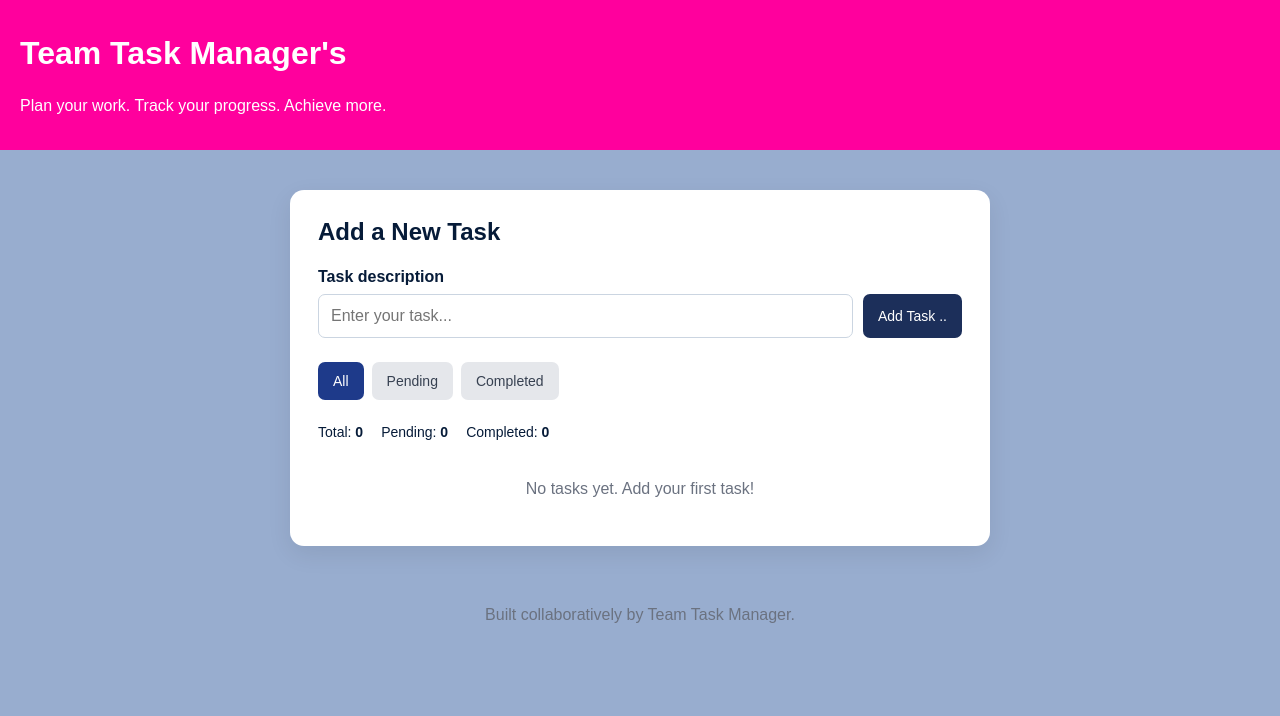
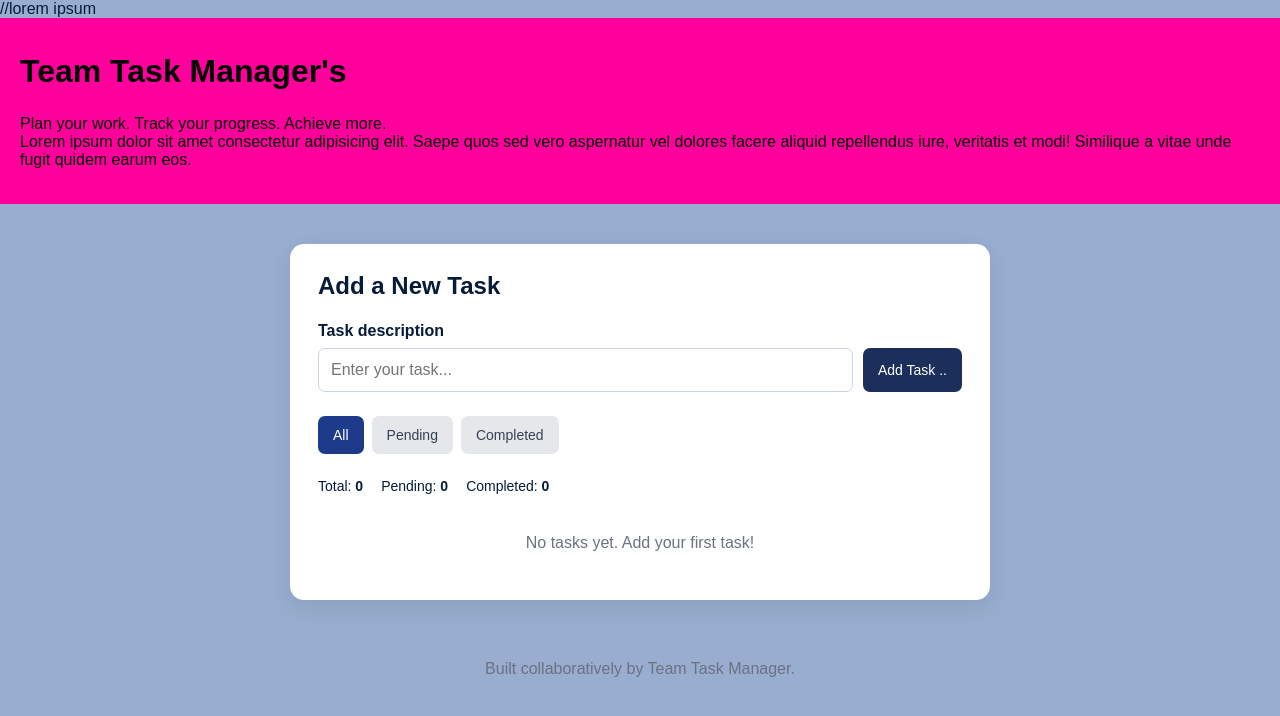
Before and after one commit to TanmayMalpure/Team-task-manager, a plain HTML site: page index.html in a window 1280 px wide. Drawn offline with Linux system fonts and the light colour scheme.

Commit message:
made changes for rebase

```diff
--- a/index.html
+++ b/index.html
@@ -1,4 +1,4 @@
-
+//lorem ipsum
 <!DOCTYPE html>
 <html lang="en">
 <head>
@@ -13,6 +13,7 @@
   <header class="header">
     <h1>Team Task Manager's</h1>
     <p>Plan your work. Track your progress. Achieve more.</p>
+    <p>Lorem ipsum dolor sit amet consectetur adipisicing elit. Saepe quos sed vero aspernatur vel dolores facere aliquid repellendus iure, veritatis et modi! Similique a vitae unde fugit quidem earum eos.</p>
   </header>
 
   <main class="container">
--- a/script.js
+++ b/script.js
@@ -115,6 +115,7 @@ filterButtons.forEach((button) => {
     renderTasks();
   });
 });
+//this is javascipt
 
 renderTasks();
 
--- a/style.css
+++ b/style.css
@@ -14,6 +14,7 @@ body {
 .header {
   background: #ff009d;
   color: white;
+  color: black;
   text-align: center456;
   padding: 35px 20px;
 }
```
